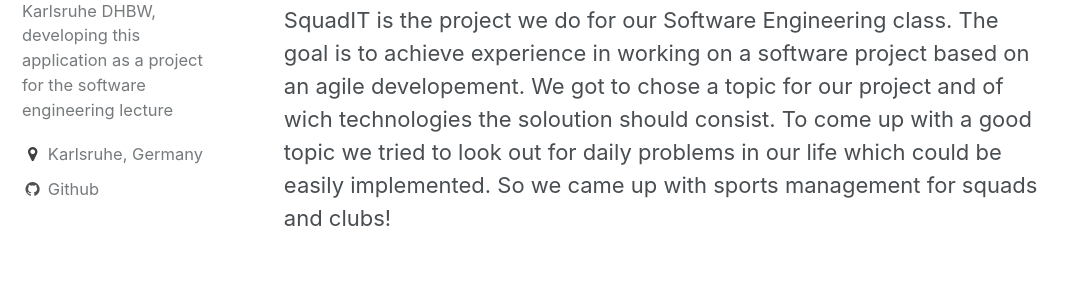
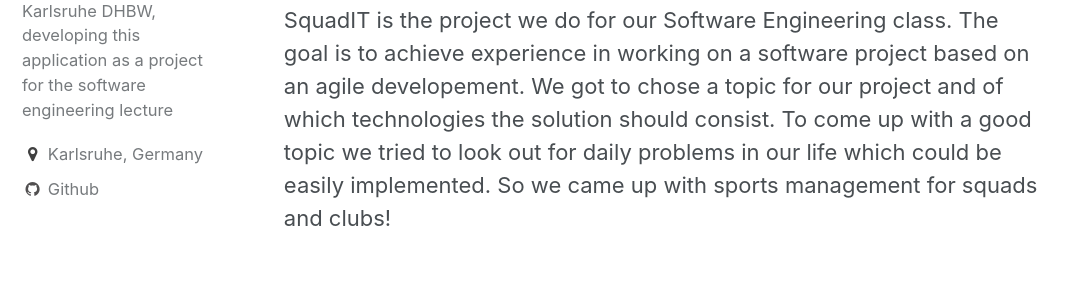
Before and after one commit to PalatinCoder/SquadIT, a Jekyll site: the page built from _pages/about.md, in a window 1280 px wide and 900 px high, scrolled down 431 px. Shown: the part 253-547 px from the top of the window, without its empty margins (0-1083 px from the left). Built offline with Jekyll 4.4.1, drawn with Linux system fonts in a browser that asks for light colours.

Commit message:
Update about.md
better english pls... :(

```diff
--- a/_pages/about.md
+++ b/_pages/about.md
@@ -11,7 +11,7 @@
 Part of the team are Jan, Rico and Ferdinand.
 
 ## Our Project
-SquadIT is the project we do for our Software Engineering class. The goal is to achieve experience in working on a software project based on an agile developement. We got to chose a topic for our project and of wich technologies the soloution should consist.
+SquadIT is the project we do for our Software Engineering class. The goal is to achieve experience in working on a software project based on an agile developement. We got to chose a topic for our project and of which technologies the solution should consist.
 To come up with a good topic we tried to look out for daily problems in our life which could be easily implemented.
 So we came up with sports management for squads and clubs!
 
```
